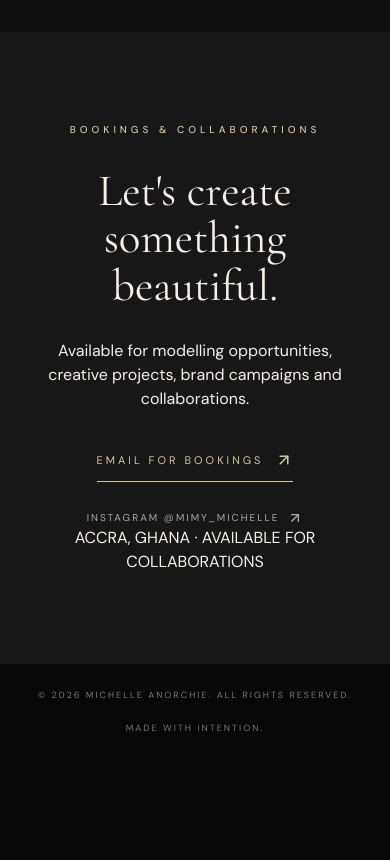
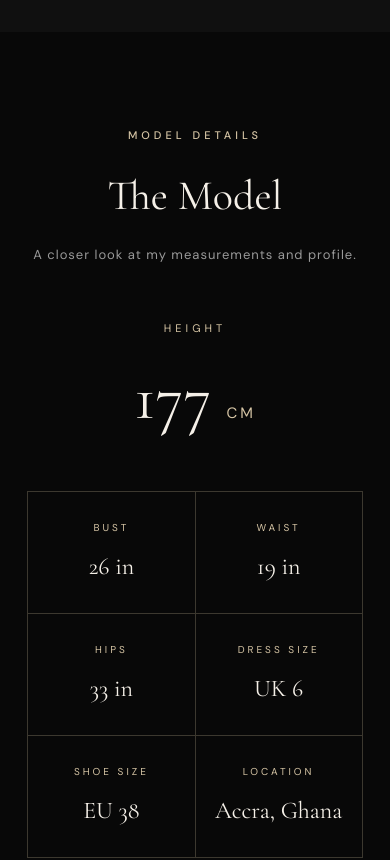
Before and after one commit to MichelleAnorchie/ModelPortfolio, a React (Vite) app: page / in a window 390 px wide. Shown: the part 4720-5580 px from the top of the page. Before the commit the page ends 5481 px from the top, so only its background shows below. Built offline with nearby package versions, Linux system fonts and the light colour scheme.

Commit message:
Add model profile section and navigation link

```diff
--- a/src/App.css
+++ b/src/App.css
@@ -525,3 +525,116 @@ main {
   -webkit-backdrop-filter: blur(12px);
   border-bottom: 1px solid rgba(214, 197, 165, 0.15);
 }
+
+
+/* MODEL PROFILE SECTION */
+
+.model-profile {
+  padding: 130px 10%;
+  background: #080808;
+  color: #f5f0e8;
+  text-align: center;
+}
+
+.model-profile-header {
+  margin-bottom: 70px;
+}
+
+.model-profile-header .section-label {
+  color: #d6c5a5;
+  font-size: 11px;
+  letter-spacing: 4px;
+}
+
+.model-profile-header h2 {
+  font-family: 'Cormorant Garamond', serif;
+  font-size: clamp(42px, 6vw, 68px);
+  font-weight: 400;
+  margin: 18px 0;
+}
+
+.model-profile-header p {
+  color: #999;
+  font-size: 13px;
+  letter-spacing: 1px;
+}
+
+.model-profile-height {
+  margin-bottom: 65px;
+}
+
+.model-profile-height span {
+  color: #d6c5a5;
+  font-size: 11px;
+  letter-spacing: 4px;
+}
+
+.model-profile-height h3 {
+  font-family: 'Cormorant Garamond', serif;
+  font-size: clamp(65px, 9vw, 100px);
+  font-weight: 400;
+  margin: 10px 0;
+}
+
+.model-profile-height small {
+  font-family: 'DM Sans', sans-serif;
+  font-size: 15px;
+  color: #d6c5a5;
+  letter-spacing: 3px;
+}
+
+.measurements-grid {
+  max-width: 850px;
+  margin: 0 auto;
+  display: grid;
+  grid-template-columns: repeat(3, 1fr);
+  border-top: 1px solid rgba(214, 197, 165, 0.25);
+  border-left: 1px solid rgba(214, 197, 165, 0.25);
+}
+
+.measurement-item {
+  padding: 35px 15px;
+  border-right: 1px solid rgba(214, 197, 165, 0.25);
+  border-bottom: 1px solid rgba(214, 197, 165, 0.25);
+}
+
+.measurement-item span {
+  display: block;
+  color: #d6c5a5;
+  font-size: 10px;
+  letter-spacing: 3px;
+  margin-bottom: 14px;
+}
+
+.measurement-item h3 {
+  font-family: 'Cormorant Garamond', serif;
+  font-size: 27px;
+  font-weight: 400;
+  margin: 0;
+}
+
+@media (max-width: 600px) {
+  .model-profile {
+    padding: 90px 7%;
+  }
+
+  .model-profile-header {
+    margin-bottom: 50px;
+  }
+
+  .model-profile-height {
+    margin-bottom: 45px;
+  }
+
+  .measurements-grid {
+    grid-template-columns: repeat(2, 1fr);
+  }
+
+  .measurement-item {
+    padding: 28px 10px;
+  }
+
+  .measurement-item h3 {
+    font-size: 24px;
+  }
+}
--- a/src/App.tsx
+++ b/src/App.tsx
@@ -1,8 +1,10 @@
+
 import './App.css'
 import Navbar from './components/Navbar'
 import Hero from './components/Hero'
 import PortfolioGallery from './components/PortfolioGallery'
 import About from './components/About'
+import ModelProfile from './components/ModelProfile'
 import Contact from './components/Contact'
 import Footer from './components/Footer'
 
@@ -17,10 +19,11 @@ function App() {
 
       <About />
 
+      <ModelProfile />
+
       <Contact />
 
       <Footer />
-
     </main>
   )
 }
--- /dev/null
+++ b/src/components/ModelProfile.tsx
@@ -0,0 +1,35 @@
+
+export default function ModelProfile() {
+  const measurements = [
+    { label: 'BUST', value: '26 in' },
+    { label: 'WAIST', value: '19 in' },
+    { label: 'HIPS', value: '33 in' },
+    { label: 'DRESS SIZE', value: 'UK 6' },
+    { label: 'SHOE SIZE', value: 'EU 38' },
+    { label: 'LOCATION', value: 'Accra, Ghana' },
+  ]
+
+  return (
+    <section className="model-profile" id="model-profile">
+      <div className="model-profile-header">
+        <span className="section-label">MODEL DETAILS</span>
+        <h2>The Model</h2>
+        <p>A closer look at my measurements and profile.</p>
+      </div>
+
+      <div className="model-profile-height">
+        <span>HEIGHT</span>
+        <h3>177 <small>CM</small></h3>
+      </div>
+
+      <div className="measurements-grid">
+        {measurements.map((item) => (
+          <div className="measurement-item" key={item.label}>
+            <span>{item.label}</span>
+            <h3>{item.value}</h3>
+          </div>
+        ))}
+      </div>
+    </section>
+  )
+}
--- a/src/components/Navbar.tsx
+++ b/src/components/Navbar.tsx
@@ -21,6 +21,7 @@ export default function Navbar() {
   { name: 'HOME', href: '#home' },
   { name: 'PORTFOLIO', href: '#portfolio' },
   { name: 'ABOUT', href: '#about' },
+  { name: 'MODEL PROFILE', href: '#model-profile' },
   { name: 'CONTACT', href: '#contact' },
 ]
 
```
Lines whose indentation alone changed are shown as unchanged.
